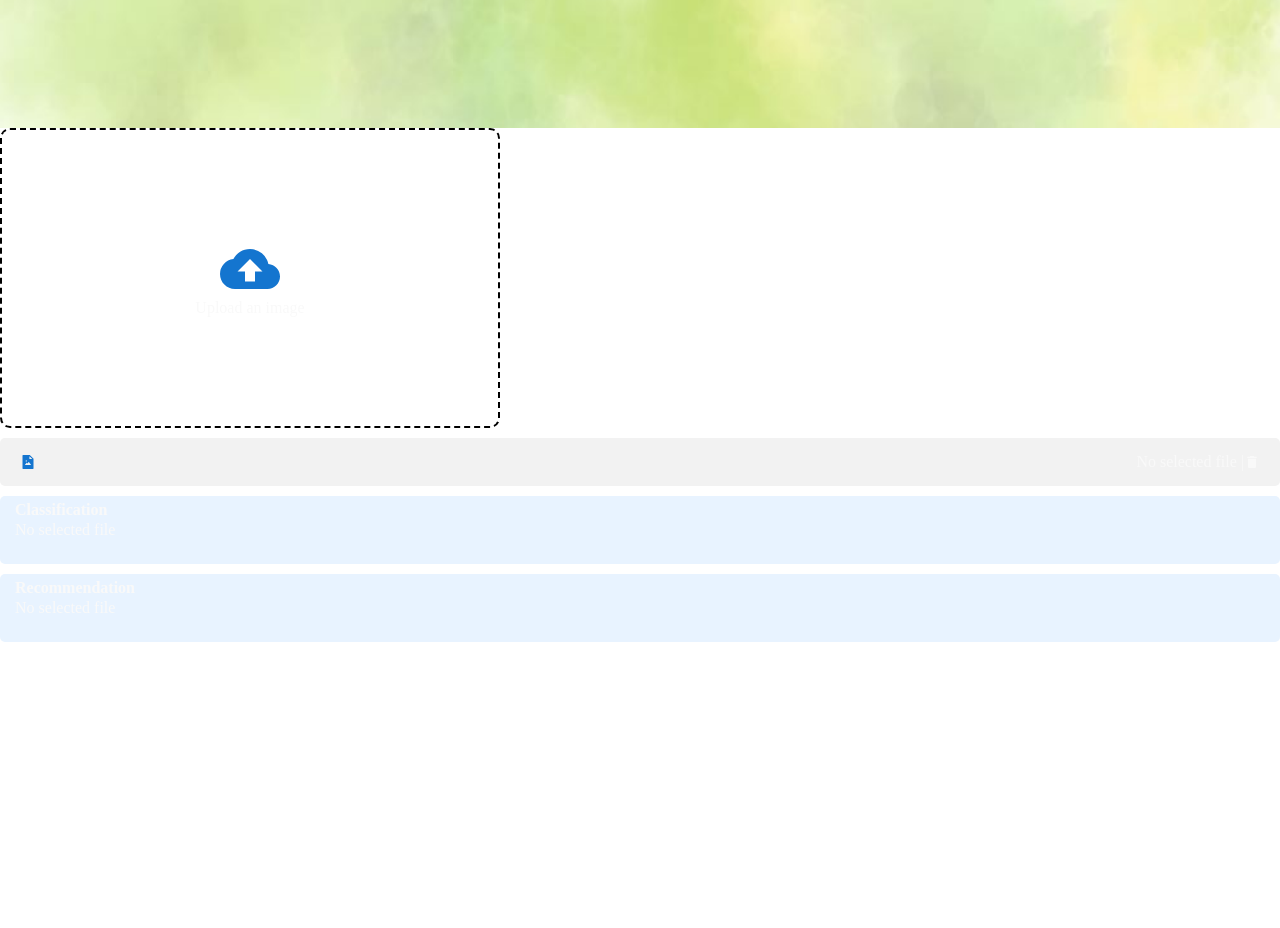
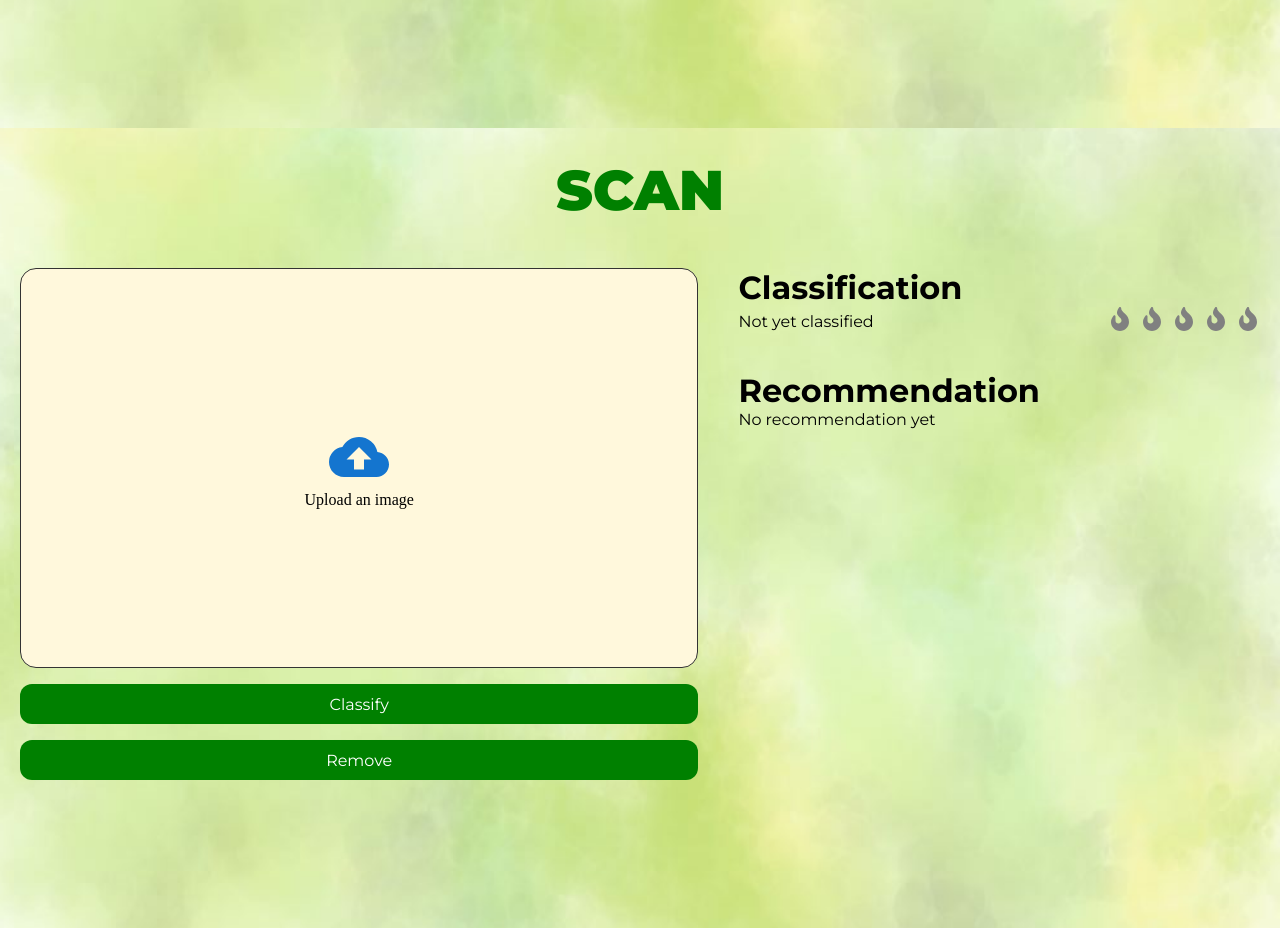
Before and after one commit to neeeal/Frontend-Development-trial, a React (Create React App) app: page / in a window 1280 px wide. Shown: the part 1520-2448 px from the top of the page. Before the commit the page ends 2172 px from the top, so only its background shows below. Built offline with nearby package versions, Linux system fonts and the light colour scheme.

Commit message:
scan page

```diff
--- a/src/components/Upload/Upload.css
+++ b/src/components/Upload/Upload.css
@@ -1,45 +1,139 @@
-imageform {
+    @font-face {
+        font-family: Montserrat-Bold;
+        src: url(../../../public/fonts/Montserrat-Bold.ttf);
+    }
+
+    @font-face {
+        font-family: Montserrat-Regular;
+        src: url(../../../public/fonts/Montserrat-Regular.ttf);
+    }
+
+
+    .scan {
+        height: 100vh /*calc(100vh - 2rem)*/;
+        width: 100vw;
+        margin:  auto;
+        overflow: hidden;
+        text-align: justify;
+        background-size: cover;
+        background-position: center center;
+        position: relative;
+    }
+
+    .scanTitle {
+        color: green;
+        font-family: Montserrat-Black;
+        align-items: center;
+        justify-content: center;
+        text-align: center;
+        font-size: 3.5rem;
+        display: flex;
+        padding-top: 1.75rem;
+        margin-bottom: 1.5rem;
+    }
+
+    .BG {
+        position: absolute;
+        height: 100%;
+        width: 100%;
+        pointer-events: none;
+        bottom: 0;
+        left: 0;
+        z-index: -1;
+        box-shadow: 5px 5px 10px rgba(0, 0, 0, 0.25);
+    }
+
+    .scanContainer {
+        display: flex;
+        /* align-items: center; */
+        max-width: 90rem;
+        margin: 0 auto;
+        height: 35rem;
+    }
+
+    .uploadSection {
+        flex: 1;
+        padding: 20px;
+        justify-content: center;
+        align-items: center;
+        height: 100%;
+        margin: 0 auto;
+    }
+
+    .resultsSection{
+        flex: 1;
+        padding: 20px;
+        text-align: left;
+        color: #000000;
+    }
+
+    .image-form {
         display: flex;
         flex-direction: column;
+        align-content: center;
         justify-content: center;
         align-items: center;
-    border: 2px dashed #000000;
-    height: 300px;
-    width: 500px;
+        border: 1px solid #333333;
+        height: 25rem;
+        max-height: 25rem;
+        max-width: 42.4rem;
         cursor: pointer;
-    border-radius: 10px;
+        border-radius: 1rem;
+        position: relative;
+        background-color: cornsilk;
+    }
+
+    .image-form img {
+        max-width: 100%;
+        max-height: 100%;
+        object-fit: cover;
+    }
+
+    .input-field {
+        display: none;
+    }
+
+    .upload-placeholder {
+        text-align: center;
+    }
+
+    button {
+        margin-top: 1rem;
+        color: white;
+        border: none;
+        cursor: pointer;
+        width: 42.4rem;
+        height: 2.5rem;
+        border-radius: 12px;
+        font-family: Montserrat-Regular;
+        font-size: 1rem;
+        background-color: green;
 
     }
 
-.filename-upload{
-    margin: 10px 0;
-    display: flex;
-    justify-content: space-between;
-    align-items: center;
-    padding: 15px 20px;
-    border-radius: 5px;
-    background-color: #F2F2F2;
+    .headerStyle {
+        font-family: Montserrat-Bold;
+        font-size: 2rem;
+        color: #000000;
     }
 
-.filecontent {
+    .paragraphStyle {
+        font-family: Montserrat-Regular;
+        color: black;
+        font-size: 1rem;
+    }
+
+    .formParagraph {
+        font-size: 1rem;
+        color: #000000;
+    }
+
+    .fire-icon {
+        margin-left: 0.5rem;
+    }
+
+    .fire-icon-container {
         display: flex;
         align-items: center;
-
+        justify-content: space-between;
     }
-
-.results{
-    margin: 10px 0;
-    align-items: center;
-    padding: 5px;
-    padding-left: 15px;
-    border-radius: 5px;
-    background-color: #E8F3FF;
-}
-
-.resultscontent {
-    display: flex;
-    align-items: center;
-    padding-top: 2px;
-    padding-bottom: 20px;
-
-}
--- a/src/components/Upload/Upload.js
+++ b/src/components/Upload/Upload.js
@@ -1,68 +1,93 @@
-import React from 'react'
-import './Upload.css'
-import { useState } from 'react'
-import { MdCloudUpload, MdDelete} from 'react-icons/md'
-import { AiFillFileImage } from 'react-icons/ai'
+import React, { useState, useEffect } from 'react';
+import { MdCloudUpload } from 'react-icons/md';
+import { FaFire } from 'react-icons/fa';
+import './Upload.css';
+import BG from '../../assets/background.png';
 
 export default function Upload() {
+  const [image, setImage] = useState(null);
+  const [fileName, setFileName] = useState("No selected file");
+  const [classification, setClassification] = useState("Not yet classified");
+  const [recommendation, setRecommendation] = useState("No recommendation yet");
+  const [fireRating, setFireRating] = useState(0);
 
-  const [image, setImage] = useState(null)
-  const [fileName, setFileName] = useState("No selected file")
+  const handleUpload = (e) => {
+    const file = e.target.files[0];
+    if (file) {
+      setFileName(file.name);
+      setImage(URL.createObjectURL(file));
+    }
+  };
+
+  const handleRemove = () => {
+    setFileName("No selected file");
+    setImage(null);
+    setClassification("Not yet classified");
+    setRecommendation("No recommendation yet");
+    setFireRating(0);
+  };
+
+  const handleClassify = () => {
+    setClassification("Some classification result");
+    setRecommendation("Some recommendation result");
+    setFireRating(3);
+  };
+
+  useEffect(() => {
+    setClassification("Not yet classified");
+    setRecommendation("No recommendation yet");
+    setFireRating(0);
+  }, []);
+
   return (
-    <main>
-        <imageform
-        onClick ={() => document.querySelector(".input-field").click()}
-        >
-            <input type="file" accept='image/*' className='input-field' hidden
-            onChange={({ target: {files}}) => {
-                files[0] && setFileName(files[0].name)
-                if(files) {
-                    setImage(URL.createObjectURL(files[0]))
-                }
-            }}
+    <section className='scan'>
+      <section>
+        <img src={BG} alt='BG' className='BG' />
+      </section>
+      <span className='scanTitle'>SCAN</span>
 
+      <main className="scanContainer">
+        <div className="uploadSection">
+          <div className="image-form" onClick={() => document.querySelector(".input-field").click()}>
+            <input type="file" accept="image/*" className="input-field" onChange={handleUpload} />
+            {image ? (
+              <img src={image} alt={fileName} />
+            ) : (
+              <div className="upload-placeholder">
+                <MdCloudUpload color="#1475cf" size={60} /><br />
+                <span className='formParagraph'>Upload an image</span>
+              </div>
+            )}
+          </div>
 
+          <div className="buttons">
+            <button onClick={handleClassify}>Classify</button>
+            <button onClick={handleRemove}>Remove</button>
+          </div>
+        </div>
 
-            />
-
-            {image ?
-            <img src={image} style={{ maxWidth: "100%", maxHeight: "100%", objectFit: "contain" }} alt={fileName} />
-            :
-            <>
-            <MdCloudUpload color='#1475cf' size={60}/>
-            <p>Upload an image</p>
-            </>
-
-
-        }
-        </imageform>
-
-        <section className='filename-upload'>
-            <AiFillFileImage color ='#1475cf' />
-            <span className='filecontent'>
-                {fileName} |
-                <MdDelete
-                onClick={() => {
-                    setFileName("No selected file")
-                    setImage(null)
-                }}
+        <div className="resultsSection">
+          <span className='headerStyle'>Classification</span><br />
+          <div className="fire-icon-container">
+            <span className='paragraphStyle'>
+              {classification}
+            </span>
+            <section className='fireCon'>
+              {Array.from({ length: 5 }).map((_, index) => (
+                <FaFire
+                  key={index}
+                  color={index < fireRating ? 'red' : 'gray'}
+                  size={24}
+                  className="fire-icon"
                 />
-            </span>
-        </section>
-
-        <section className='results'>
-        <h4>Classification</h4>
-            <span className='resultscontent'>
-                    {fileName}
-                </span>
-        </section>
-
-        <section className='results'>
-        <h4>Recommendation</h4>
-            <span className='resultscontent'>
-                    {fileName}
-                </span>
-        </section>
-    </main>
-  )
+              ))}
+            </section>
+          </div>
+          <br /><br />
+          <span className='headerStyle'>Recommendation</span><br />
+          <span className='paragraphStyle'>{recommendation}</span><br />
+        </div>
+      </main>
+    </section>
+  );
 }
```
Lines whose indentation alone changed are shown as unchanged.
